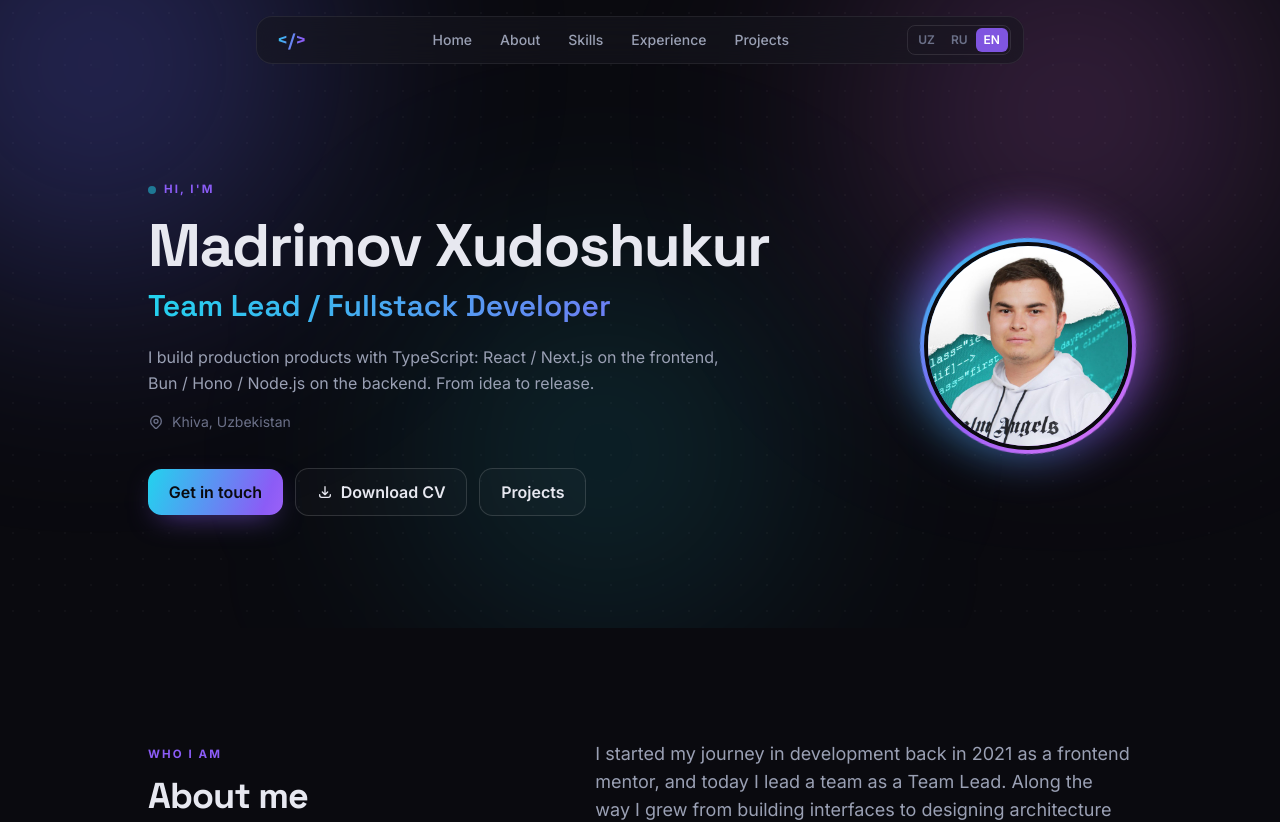
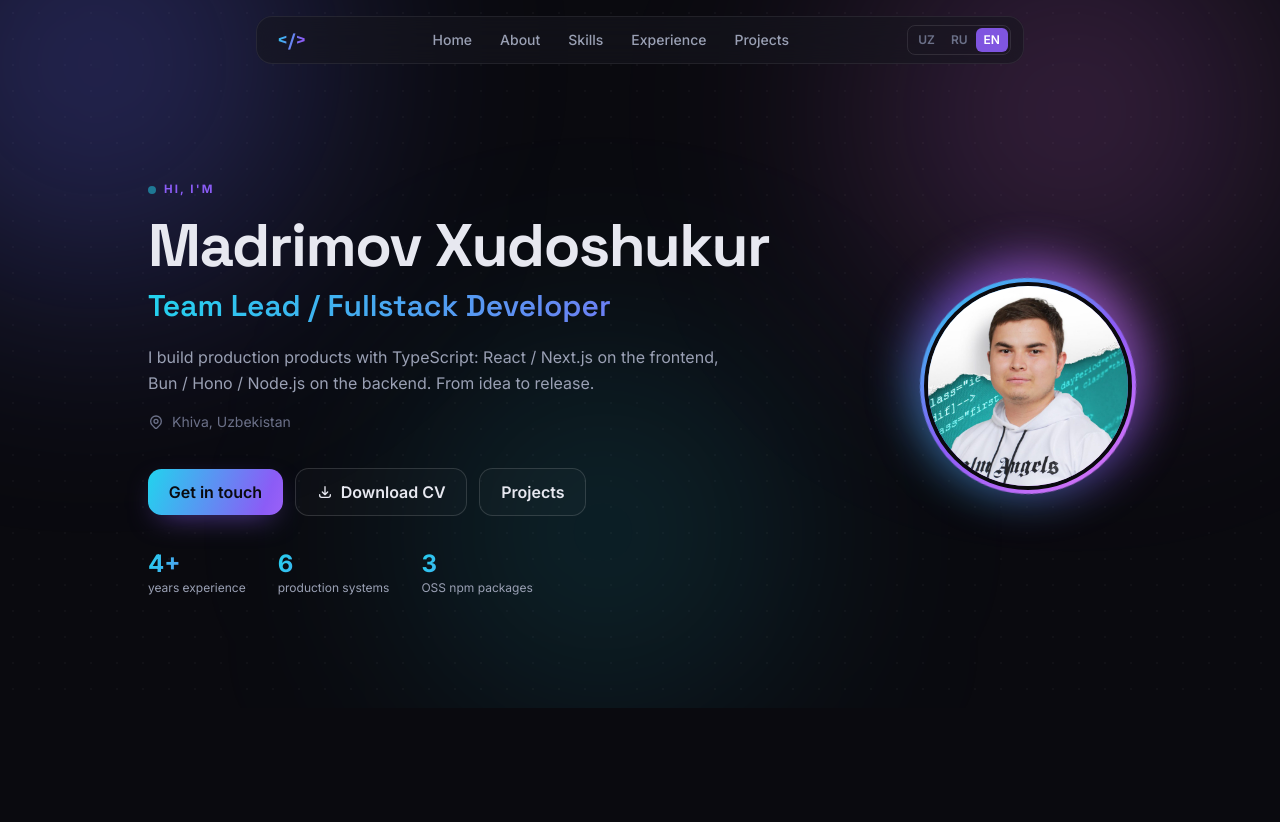
Before and after one commit to madrimovDev/portfolio-next, a Next.js app: page /en in a window 1280 px wide. Shown: the top 822 px of the page. Built offline with nearby package versions, Linux system fonts and the light colour scheme.

Commit message:
feat(hero): add numeric trust stats row
Co-Authored-By: Claude Opus 4.8 (1M context) <noreply@anthropic.com>

```diff
--- a/src/components/header/header.tsx
+++ b/src/components/header/header.tsx
@@ -101,6 +101,18 @@ export default async function Header({ lang }: PropsWithLang) {
 								</Link>
 							</div>
 						</Reveal>
+						{header.stats && (
+							<Reveal delay={480}>
+								<div className="mt-8 flex flex-wrap gap-x-8 gap-y-3">
+									{header.stats.map((s) => (
+										<div key={s.label}>
+											<div className="gradient-text text-2xl font-bold">{s.value}</div>
+											<div className="text-xs text-muted">{s.label}</div>
+										</div>
+									))}
+								</div>
+							</Reveal>
+						)}
 					</div>
 
 					{/* Avatar */}
```
